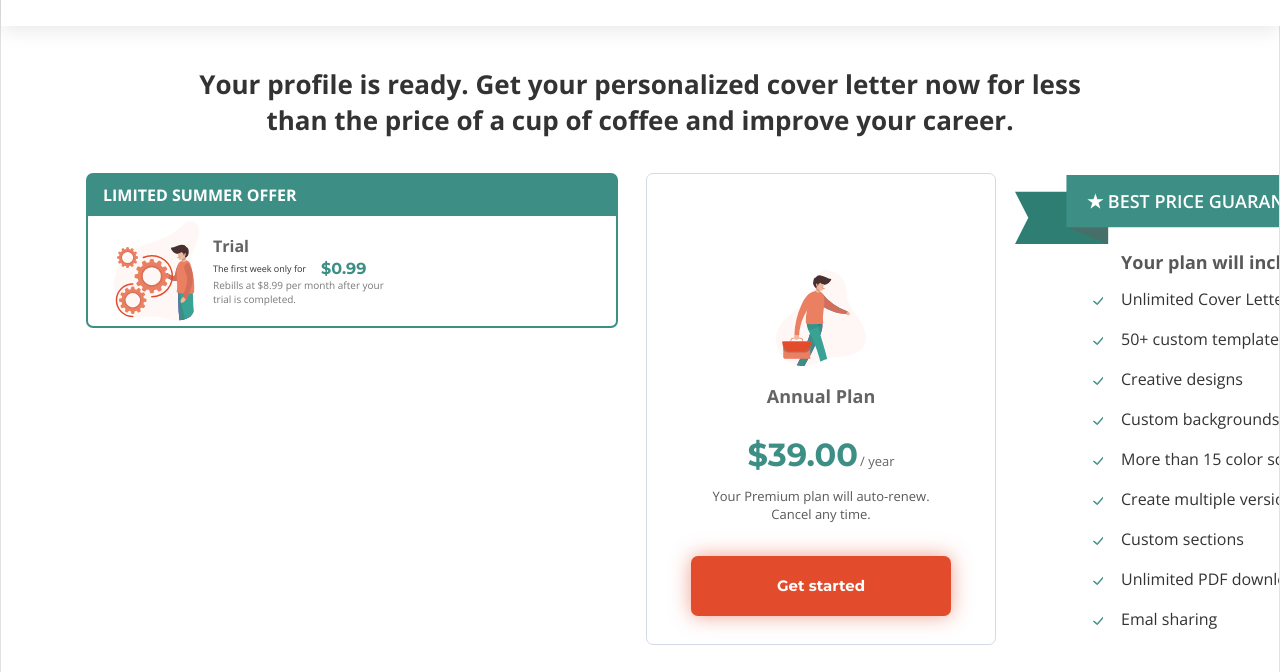
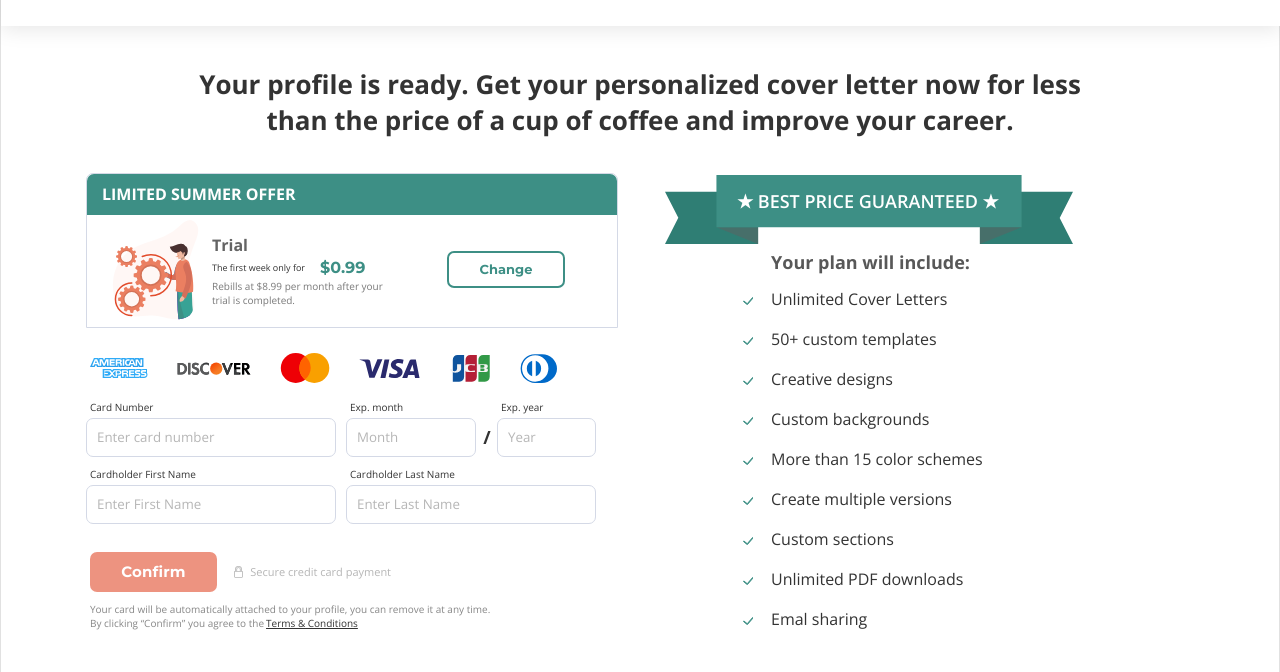
Before and after one commit to PavelVyny/test-payment, a website: page index.html in a window 1280 px wide. Shown: the part 60-732 px from the top of the page. Drawn offline with nearby package versions, Linux system fonts and the light colour scheme.

Commit message:
page layout

```diff
--- a/index.html
+++ b/index.html
@@ -64,13 +64,12 @@
 						<button class="prop-to-purchase-but">
 							Get started
 						</button>
+						<button class="prop-to-offers-but">
+							Change
+						</button>
 					</div>
 
-					<div class="set-block-prop block-annual">
-						<div class="prop-limited-offer">
-							<div class="limited-offer-timer">
-							</div>
-						</div>
+					<div class="set-block-prop block-annual selected">
 						<img class="prop-trial-img" src="src/img/annual.svg" alt="trial">
 						<div class="prop-trial">
 							Annual Plan
@@ -85,8 +84,79 @@
 						<button class="prop-to-purchase-but">
 							Get started
 						</button>
+						<button class="prop-to-offers-but">
+							Change
+						</button>
 					</div>
 					<div class="offers-pay">
+						<img class="offers-pay-img" src="src/img/payment-methods.svg" alt="payment-methods">
+						<form class="pay-credit-card">
+							<div class="form-container">
+								<div class="field-container">
+									<label for="cardnumber">Card Number</label>
+									<input
+									id="cardnumber"
+									type="text"
+									pattern="[0-9]*"
+									inputmode="numeric"
+									placeholder="Enter card number"
+									>
+								</div>
+								<div class="field-container">
+									<label for="expirationdateMonth">Exp. month</label>
+									<input
+									id="expirationdateMonth"
+									type="text"
+									pattern="[0-9]*"
+									inputmode="numeric"
+									placeholder="Month"
+									>
+									<div class="slash">
+										<img src="src/img/slash.png" alt="slash">
+									</div>
+								</div>
+								<div class="field-container">
+									<label for="expirationdateYear">Exp. year</label>
+									<input
+									id="expirationdateYear"
+									type="text"
+									pattern="[0-9]*"
+									inputmode="numeric"
+									placeholder="Year"
+									>
+								</div>
+								<div class="field-container">
+									<label for="name">Cardholder First Name</label>
+									<input
+									id="name"
+									maxlength="20"
+									type="text"
+									placeholder="Enter First Name"
+									>
+								</div>
+								<div class="field-container">
+									<label for="lastName">Cardholder Last Name</label>
+									<input
+									id="lastName"
+									maxlength="20"
+									type="text"
+									placeholder="Enter Last Name"
+									>
+								</div>
+								<button class="form-container-but" type="submit">Confirm</button>
+								<div class="form-secure">
+									<img class="secure-img" src="src/img/safe.svg" alt="lock">
+									<div class="secure-text">
+										Secure credit card payment
+									</div>
+								</div>
+							</div>
+							<div class="card-description">
+								Your card will be automatically attached to your profile,
+								you can remove it at any time. By clicking “Confirm” you
+								agree to the<a href="#" class="description-terms">Terms & Conditions</a>
+							</div>
+						</form>
 					</div>
 				</div>
 				<div class="offers-features">
--- a/src/less/payments.less
+++ b/src/less/payments.less
@@ -59,6 +59,7 @@ body {
 			padding-left: 85px;
 			.offers-set {
 				display: flex;
+				flex-direction: column;
 				.set-block-prop {
 					border-radius: 7px;
 					min-width: 350px;
@@ -134,17 +135,41 @@ body {
 							outline: 0;
 						}
 					}
+					.prop-to-offers-but {
+						display: none;
+						width: 118px;
+						height: 37px;
+						background-color: #fff;
+						border: 2px solid #3D8F85;
+						border-radius: 7px;
+						color: #3D8F85;
+						font-family: 'Montserrat', sans-serif;
+						font-weight: 700;
+						font-size: 1.3rem;
+						position: absolute;
+						top: 50%;
+						right: 52px;
+						cursor: pointer;
+						&:focus {
+							outline: 0;
+						}
+					}
 					&.selected {
 						width: 532px;
 						height: 155px;
 						position: relative;
 						text-align: inherit;
 						padding-left: 125px;
+						border: 1px solid #D4D9E6;
+						border-bottom-left-radius: 0;
+    					border-bottom-right-radius: 0;
 						.prop-limited-offer {
 							position: absolute;
 							width: 100%;
 							left: 0;
 							min-height: 41px;
+							border-top-left-radius: 7px;
+    						border-top-right-radius: 7px;
 							.limited-offer-headline {
 								font-size: 1.6rem;
 								line-height: 41px;
@@ -173,13 +198,16 @@ body {
 							margin-top: 2px;
 						}
 						.prop-rebill {
-							margin: 0;
+							margin: 2px 0 0;
 							max-width: 190px;
 							font-size: 1rem;
 							opacity: .8;
 						}
 						.prop-to-purchase-but {
 							display: none;
+						}
+						.prop-to-offers-but {
+							display: block;
 						}
 					}
 				}
@@ -188,6 +216,7 @@ body {
 					margin-right: 28px;
 				}
 				.block-annual {
+					display: none;
 					border: 1px solid #D4D9E6;
 					.prop-limited-offer {
 						background-color: transparent;
@@ -197,6 +226,131 @@ body {
 					}
 					.prop-price {
 						margin-top: 27px;
+					}
+					&.selected {
+						height: 116px;
+						.prop-trial-img {
+							top: 0;
+						}
+						.prop-trial {
+							margin-top: 21px;
+						}
+						.prop-price {
+							.price-period {
+								font-size: 1.1rem;
+								margin-left: -4px;
+							}
+						}
+					}
+				}
+				.offers-pay {
+					margin-bottom: 40px;
+					.offers-pay-img {
+						margin: 25px 0 15px 4px;
+					}
+					.pay-credit-card {
+						.form-container {
+							display: flex;
+							flex-wrap: wrap;
+							position: relative;
+							max-width: 532px;
+							.field-container {
+								display: flex;
+								flex-direction: column;
+								margin-bottom: 10px;
+								label {
+									font-size: 1rem;
+									color: #333;
+									font-family: 'Open sans', sans-serif;
+									margin-left: 4px;
+									margin-bottom: 4px;
+
+								}
+								input {
+									padding: 0 0 0 10px;
+									box-sizing: border-box;
+									height: 39px;
+									border: 1px solid #D4D9E6;
+									border-radius: 7px;
+									&::placeholder {
+										color: #B6B6B6;
+										font-family: 'Open sans', sans-serif;
+									}
+									&:focus {
+										outline: 0;
+									}
+								}
+								#cardnumber {
+									width: 250px;
+									margin-right: 10px;
+								}
+								#expirationdateMonth {
+									width: 130px;
+									margin-right: 21px;
+								}
+								#expirationdateYear {
+									width: 99px;
+								}
+								#name {
+									width: 250px;
+									margin-right: 10px;
+								}
+								#lastName {
+									width: 250px;
+								}
+								.slash {
+									position: absolute;
+									top: 25px;
+									left: 397px;
+								}
+							}
+							.form-container-but {
+								width: 127px;
+								height: 40px;
+								margin-top: 18px;
+								margin-left: 4px;
+								border: 0;
+								border-radius: 7px;
+								background-color: #E24C2C;
+								opacity: .6;
+								color: #fff;
+								font-family: 'Montserrat', sans-serif;
+								font-weight: 700;
+								font-size: 1.5rem;
+								letter-spacing: 0.15px;
+								cursor: pointer;
+								&:focus {
+									outline: 0;
+								}
+							}
+							.form-secure {
+								display: flex;
+								align-items: center;
+								margin-top: 18px;
+								margin-left: 17px;
+								.secure-img {
+									margin-right: 7px;
+									position: relative;
+								}
+								.secure-text {
+									color: #B6B6B6;
+									font-family: 'Open sans', sans-serif;
+									font-size: 1.1rem;
+								}
+							}
+						}
+						.card-description {
+							color: #878787;
+							max-width: 405px;
+							margin-left: 4px;
+							margin-top: 10px;
+							line-height: 1.4rem;
+							font-family: 'Open sans', sans-serif;
+							.description-terms {
+								color: #333;
+								margin-left: 2px;
+							}
+						}
 					}
 				}
 			}
```
Also changed, not shown: build/css/style.css, src/img/payment-methods.svg (added), src/img/safe.svg (added), src/img/slash.png (added).
